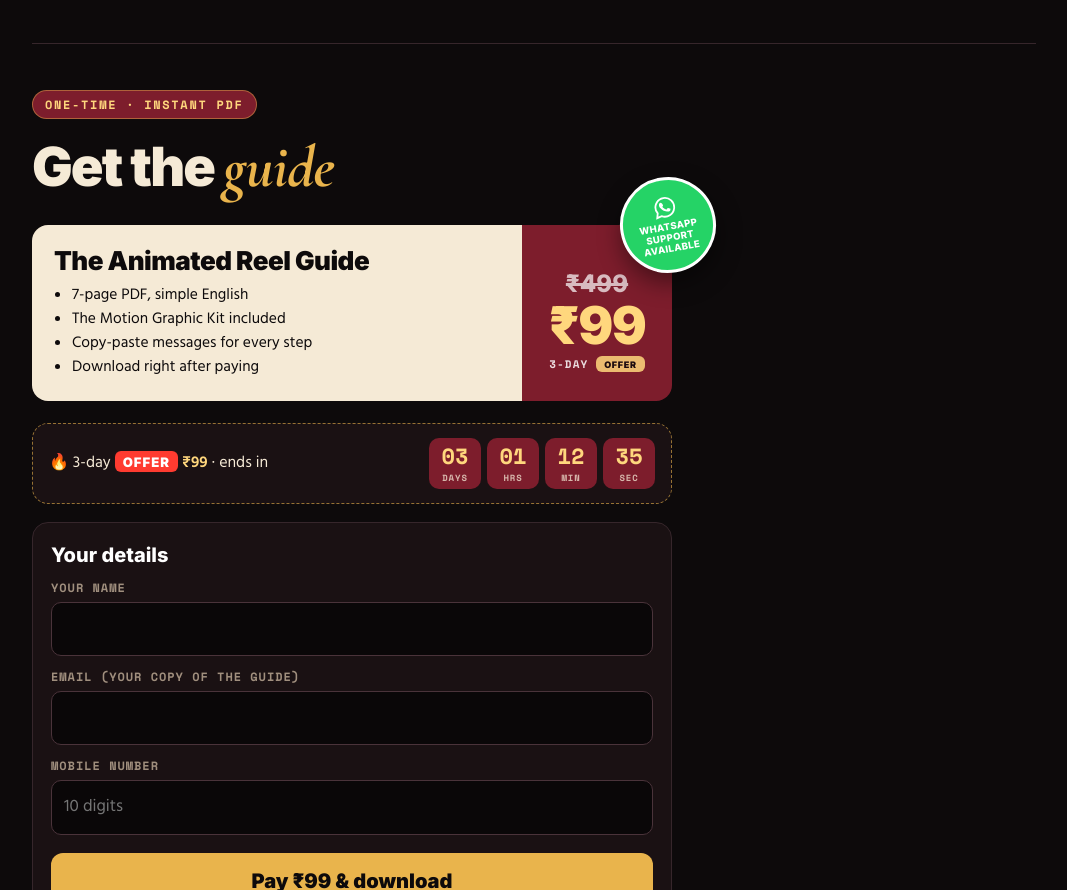
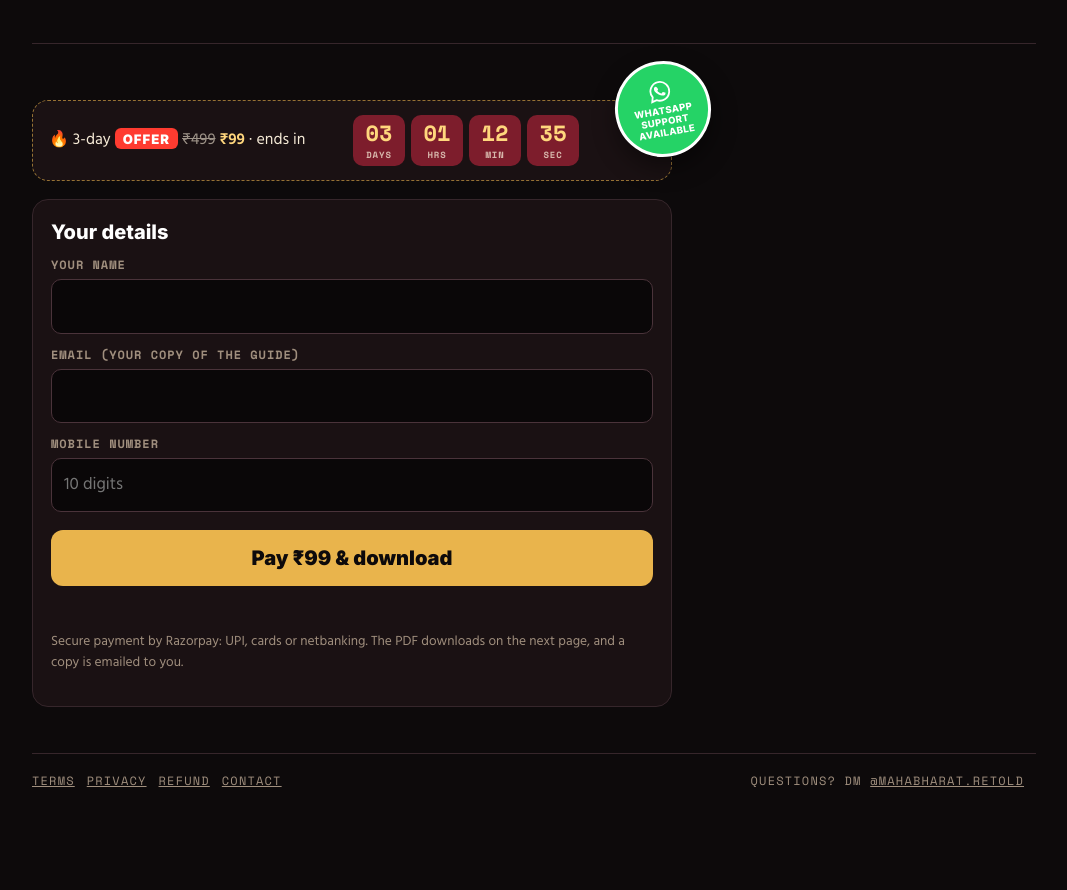
Before and after one commit to SahilScripts/reel-guide, a plain HTML site: page index.html in a window 1280 px wide. Shown: the part 1975-2865 px from the top of the page, without its empty margins (106-1173 px from the left). After the commit the page ends 2805 px from the top, so only its background shows below. Drawn offline with nearby package versions, Linux system fonts and the light colour scheme; no server answers.

Commit message:
Guide page: no "Get the guide" ticket; the price and WhatsApp badge sit on the timer
Co-Authored-By: Claude Opus 5.5 <noreply@anthropic.com>

```diff
--- a/index.html
+++ b/index.html
@@ -62,19 +62,11 @@ h1 span{font:italic 700 1.08em/.9 "Cormorant Garamond",serif;letter-spacing:-.01
 .toc b{font-family:Inter;font-weight:800}
 .toc span{color:#5c5046}
 /* buy */
-.ticket{position:relative;display:grid;grid-template-columns:1fr auto;max-width:640px;color:var(--ink);margin:22px 0 22px}
-.ticket .l{padding:22px;background:var(--paper);border-radius:16px 0 0 16px}
-.ticket h3{font:900 26px/1.05 Inter;margin:0 0 8px;letter-spacing:-.02em}
-.ticket ul{margin:0;padding-left:18px;font-size:15.5px}
-.ticket .r{background:var(--maroon);color:#fff;padding:22px 24px;display:flex;flex-direction:column;justify-content:center;align-items:center;min-width:130px;border-radius:0 16px 16px 0;text-align:center}
-.ticket .r s{font:800 24px/1 Inter;opacity:.7;text-decoration-thickness:3px;margin-bottom:4px}
-.ticket .r b{font:900 52px/1 Inter;letter-spacing:-.03em;color:var(--goldl)}
-.ticket .r small{font:700 11px "Space Mono";letter-spacing:.1em;opacity:.85;margin-top:4px}
 /* WhatsApp support: a round sticker tucked over the price's top corner */
 .wa{position:absolute;top:-30px;right:-16px;width:96px;height:96px;border-radius:50%;background:#25d366;color:#fff;display:flex;flex-direction:column;align-items:center;justify-content:center;gap:3px;text-align:center;font:800 9.5px/1.15 Inter;letter-spacing:.04em;text-transform:uppercase;transform:rotate(-10deg);box-shadow:0 10px 24px rgba(0,0,0,.45);border:3px solid #fff}
 .wa svg{width:24px;height:24px}
-.timer{max-width:640px;margin:0 0 18px;background:var(--night);border:1px dashed rgba(233,180,76,.6);border-radius:16px;padding:14px 16px;display:flex;flex-wrap:wrap;align-items:center;justify-content:space-between;gap:10px 16px}
-.timer span{font-size:16px}.timer b{color:var(--goldl)}
+.timer{position:relative;max-width:640px;margin:10px 0 18px;padding-right:92px!important;background:var(--night);border:1px dashed rgba(233,180,76,.6);border-radius:16px;padding:14px 16px;display:flex;flex-wrap:wrap;align-items:center;justify-content:space-between;gap:10px 16px}
+.timer span{font-size:16px}.timer b{color:var(--goldl)}.timer s{opacity:.6}
 .timer .cells{display:flex;gap:6px}
 .timer .cells div{background:var(--maroon);color:var(--goldl);min-width:52px;text-align:center;padding:7px 4px 5px;border-radius:10px;font:700 22px/1 "Space Mono",monospace}
 .timer .cells small{display:block;font:700 9px "Space Mono";color:var(--paper);opacity:.75;margin-top:4px;letter-spacing:.1em}
@@ -91,15 +83,14 @@ footer a{margin-right:12px}
 .hidden{display:none!important}
 /* The word OFFER, highlighted wherever it appears */
 .hl{background:#ff3b30;color:#fff;font:900 .82em/1 Inter;letter-spacing:.08em;text-transform:uppercase;padding:3px 8px 2px;border-radius:6px;animation:hl 1.6s ease-in-out infinite}
-.ticket .hl{background:var(--goldl);color:var(--ink)}
 @keyframes hl{50%{box-shadow:0 0 0 5px rgba(255,59,48,.28)}}
 @media (prefers-reduced-motion:reduce){.hl{animation:none}}
 #buy{scroll-margin-top:20px}
-@media (min-width:621px){.wa{top:-48px;right:-44px}.ticket .r{padding-top:40px;min-width:150px}}
+@media (min-width:621px){.wa{top:-40px;right:-40px}}
 @media (min-width:860px){
   .hero{grid-template-columns:1.15fr .85fr;align-items:center;padding-top:46px}
 }
-@media (max-width:620px){.chip.b{right:4%;top:58%}.chip.c{left:6%}.timer .cells div{min-width:44px;font-size:19px}.wa{width:84px;height:84px;top:-26px;right:-6px;font-size:8.5px}.wa svg{width:20px;height:20px}body{font-size:16px}.pill{font-size:10.5px;letter-spacing:.08em}.mast{font-size:10px}.mast .hide-s{display:none}.lead{font-size:17.5px}.stats{gap:8px}.stats div{padding:10px 9px 9px}.stats small{font-size:12.5px}.ticket .r{min-width:104px;padding:18px}.ticket .r b{font-size:42px}.cta{font-size:18px;padding:14px 18px}.chip{font-size:11.5px;padding:6px 10px}}
+@media (max-width:620px){.chip.b{right:4%;top:58%}.chip.c{left:6%}.timer .cells div{min-width:44px;font-size:19px}.wa{width:78px;height:78px;top:-30px;right:-4px;font-size:8px}.wa svg{width:20px;height:20px}body{font-size:16px}.pill{font-size:10.5px;letter-spacing:.08em}.mast{font-size:10px}.mast .hide-s{display:none}.lead{font-size:17.5px}.stats{gap:8px}.stats div{padding:10px 9px 9px}.stats small{font-size:12.5px}.cta{font-size:18px;padding:14px 18px}.chip{font-size:11.5px;padding:6px 10px}}
 </style>
 </head>
 <body>
@@ -144,14 +135,8 @@ footer a{margin-right:12px}
   </section>
 
   <section class="sec" id="buy">
-    <span class="pill">One-time · instant PDF</span>
-    <h2>Get the <em>guide</em></h2>
-    <div class="ticket">
-      <div class="l"><h3>The Animated Reel Guide</h3><ul><li>7-page PDF, simple English</li><li>The Motion Graphic Kit included</li><li>Copy-paste messages for every step</li><li>Download right after paying</li></ul></div>
-      <div class="r"><s>₹499</s><b class="now-price">₹99</b><small id="label">3-DAY <mark class="hl">OFFER</mark></small></div>
-      <div class="wa" role="note" aria-label="WhatsApp support available"><svg viewBox="0 0 24 24" aria-hidden="true"><path fill="none" stroke="#fff" stroke-width="1.8" d="M12 2.6a9.4 9.4 0 0 0-8.1 14.2L2.6 21.4l4.7-1.2A9.4 9.4 0 1 0 12 2.6z"/><path fill="#fff" d="M9.2 7.3c-.2-.4-.4-.4-.6-.4h-.5c-.2 0-.5.1-.7.3-.3.3-.9.9-.9 2.2s.9 2.5 1.1 2.7c.1.2 1.8 2.9 4.5 4 2.2.9 2.7.7 3.2.7.5-.1 1.5-.6 1.7-1.2.2-.6.2-1.1.2-1.2-.1-.1-.2-.2-.5-.3l-1.7-.8c-.2-.1-.4-.1-.6.1l-.8 1c-.1.2-.3.2-.5.1-.3-.1-1.1-.4-2-1.3-.8-.7-1.3-1.5-1.4-1.8-.2-.3 0-.4.1-.5l.4-.5.3-.4v-.5l-.8-2z"/></svg>WhatsApp<br>support<br>available</div>
-    </div>
-    <div class="timer" id="timer"><span>🔥 3-day <mark class="hl">offer</mark> <b class="now-price">₹99</b> · ends in</span><div class="cells" id="cells"></div></div>
+    <div class="timer" id="timer"><span>🔥 3-day <mark class="hl">offer</mark> <s>₹499</s> <b class="now-price">₹99</b> · ends in</span><div class="cells" id="cells"></div>
+      <div class="wa" role="note" aria-label="WhatsApp support available"><svg viewBox="0 0 24 24" aria-hidden="true"><path fill="none" stroke="#fff" stroke-width="1.8" d="M12 2.6a9.4 9.4 0 0 0-8.1 14.2L2.6 21.4l4.7-1.2A9.4 9.4 0 1 0 12 2.6z"/><path fill="#fff" d="M9.2 7.3c-.2-.4-.4-.4-.6-.4h-.5c-.2 0-.5.1-.7.3-.3.3-.9.9-.9 2.2s.9 2.5 1.1 2.7c.1.2 1.8 2.9 4.5 4 2.2.9 2.7.7 3.2.7.5-.1 1.5-.6 1.7-1.2.2-.6.2-1.1.2-1.2-.1-.1-.2-.2-.5-.3l-1.7-.8c-.2-.1-.4-.1-.6.1l-.8 1c-.1.2-.3.2-.5.1-.3-.1-1.1-.4-2-1.3-.8-.7-1.3-1.5-1.4-1.8-.2-.3 0-.4.1-.5l.4-.5.3-.4v-.5l-.8-2z"/></svg>WhatsApp<br>support<br>available</div></div>
     <form id="form" novalidate>
       <h3 class="details">Your details</h3>
       <label for="name">Your name</label><input id="name" autocomplete="name" required>
@@ -177,7 +162,6 @@ footer a{margin-right:12px}
     price = rupees;
     document.querySelectorAll(".now-price").forEach((el) => { el.textContent = "₹" + rupees; });
     $("pay").textContent = "Pay ₹" + rupees + " & download";
-    $("label").innerHTML = offer ? '3-DAY <mark class="hl">OFFER</mark>' : "LAUNCH PRICE";
     $("offer").classList.toggle("hidden", !offer);
     $("timer").classList.toggle("hidden", !offer);
   }
```
